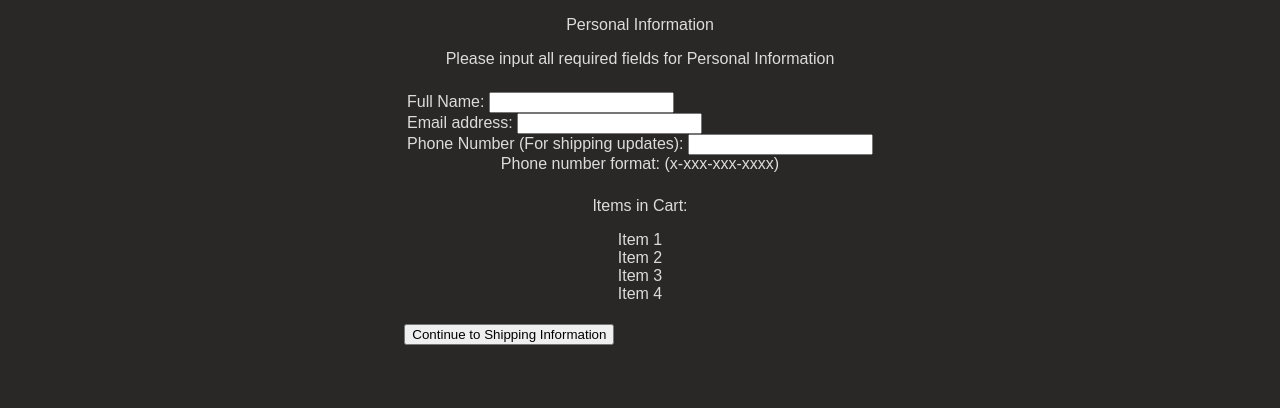
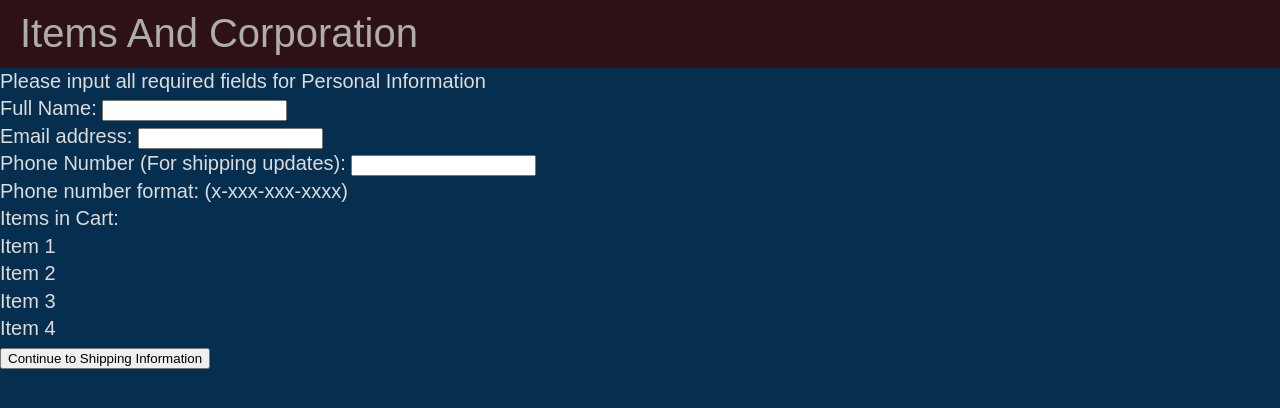
Before and after one commit to hci-unstoppable/hci-shopping-site-code, a website: page index.html in a window 1280 px wide. Drawn offline with Linux system fonts and the light colour scheme.

Commit message:
Add new css stylization sheet, incorporate new color scheme

```diff
--- a/assets/screen.css
+++ b/assets/screen.css
@@ -9,78 +9,21 @@ a,abbr,acronym,address,applet,article,aside,audio,b,big,blockquote,body,canvas,c
 /* Begin site styles below */
 /*New colors branch*/
 
+/* Color Scheme
+Navy Background: 062F4F
+Gray Text: #DCDCDC
+*/
 html {
   font-family: "Playfair Display", "Didot", Arial, sans-serif;
-  font-size: 1em; /* 16/16 = 1*/
-  line-height: 1.125em;  /* 18/16 = 1.125*/
+  font-size: 1.25em; /* 20/16 = 1.25*/
+  line-height: 1.375em;  /* 22/16 = 1.375*/
   color: #DCDCDC;
-  background-color: #2a2727;
-  display: flex;
-  justify-content: center;
+  background-color: #062F4F;
 }
 
-header,
-#sale-confirmation {
-  display: flex;
-  flex-wrap: wrap;
-  justify-content: center;
-  margin: 1em; /* 16/16 - 1*/
+header {
+  font-size: 2em; /*32/16 = 2*/
+  padding: 0.5em; /*8/16 = 2*/
+  background-color: #2E1114;
+  color: #ADADAD;
 }
-
-#required-personal-information,
-#required-shipping-information,
-#shipping-options,
-#required-payment-information,
-#card-information,
-#billing-address {
-  display: flex;
-  flex-wrap: wrap;
-  justify-content: center;
-  align-items: center;
-  margin-top: 1em;
-  margin-bottom: 1em;
-  margin-left: 1em;
-  margin-right: 1em;
-}
-
-#personal-information-fields,
-#shipping-address {
-  display: flex;
-  flex-wrap: wrap;
-  flex-direction: column;
-  justify-content: flex-start;
-  margin-top: .5em; /*8/16 = .25 */
-  margin-bottom: .5em;
-  margin-left: 1em;
-  margin-right: 1em;
-
-}
-
-#phone-format {
-  display: flex;
-  justify-content: center;
-}
-
-#shopping-cart {
-  display: flex;
-  flex-wrap: wrap;
-  justify-content: center;
-  margin: 1em; /* 16/16 - 1*/
-}
-
-#items-in-cart {
-  display: flex;
-  flex-flow: column wrap;
-  text-align: center;
-  margin-top: .5em; /*8/16 = .25 */
-  margin-bottom: .5em;
-  margin-left: 1em;
-  margin-right: 1em;
-}
-
-#continue-button {
-  display: flex;
-  flex-flow: row wrap;
-  justify-content: flex-end;
-  margin: 1em;
-}
--- a/index.html
+++ b/index.html
@@ -8,7 +8,7 @@
   </head>
   <body>
     <header id="header">
-      <h1>Personal Information</h1>
+      <h1>Items And Corporation</h1>
     </header>
 
     <main id="main">
```
